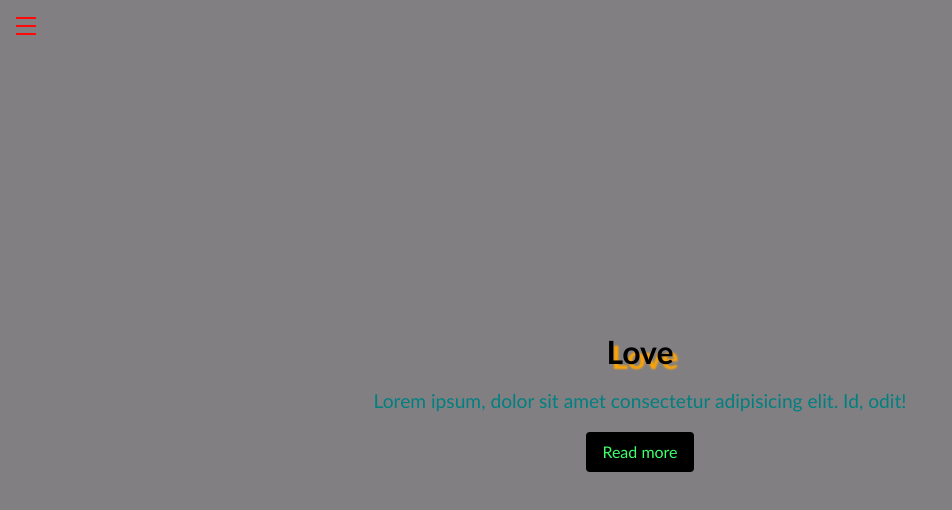
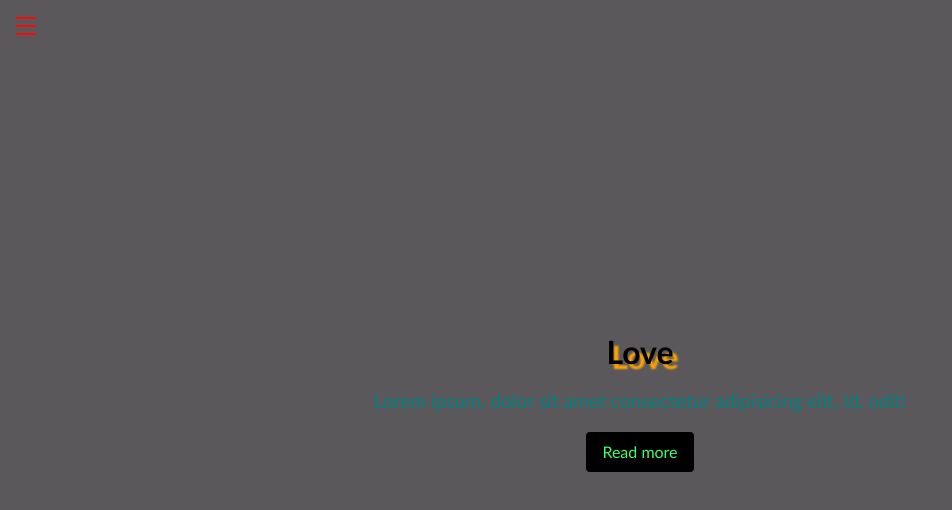
Before and after one commit to santhosh0324/SK, a plain HTML site: page index.html in a window 1280 px wide. Shown: the whole page, without its empty margins (0-952 px from the left). Drawn offline with Linux system fonts and the light colour scheme; the site is published under a folder, as on GitHub Pages, so addresses that start at the root find nothing.

Commit message:
Update style.css

```diff
--- a/css/style.css
+++ b/css/style.css
@@ -24,7 +24,7 @@ a{
   position: absolute;
   top: 0;
   left: 0;
-  background: url('/img/jason-leung-AxKqisRPQSA-unsplash.jpg')
+  background: url('../img/jason-leung-AxKqisRPQSA-unsplash.jpg')
   no-repeat center center/cover;
   z-index: -1;
 }
```
